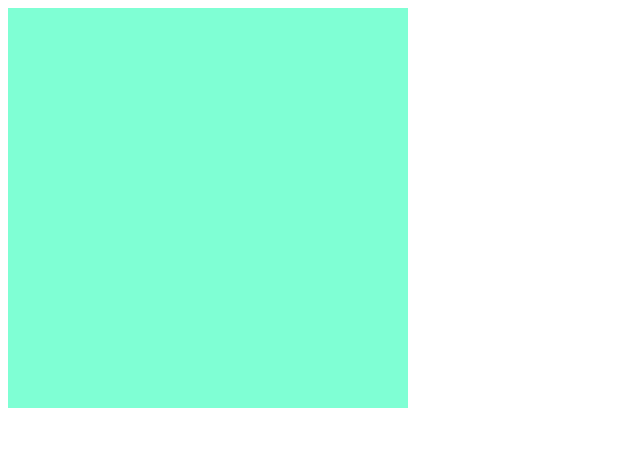
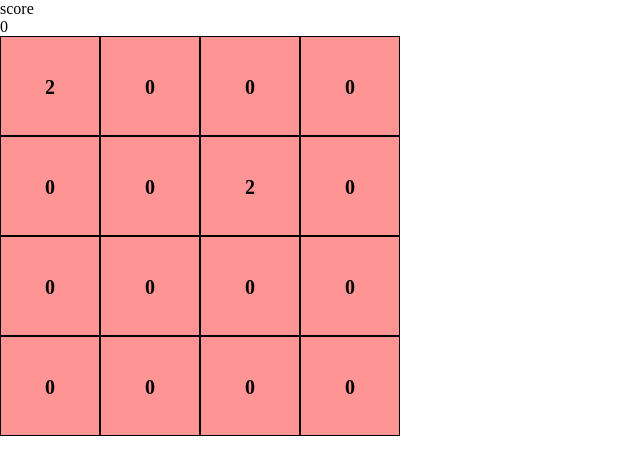
Before and after one commit to p6te/2048---game, a plain HTML site: page index.html in a window 1280 px wide. Shown: the whole page, without its empty margins (0-640 px from the left). Drawn offline with Linux system fonts and the light colour scheme.

Commit message:
create grid, add random two generator

```diff
--- a/app.js
+++ b/app.js
@@ -0,0 +1,58 @@
+addEventListener("DOMContentLoaded", () => {
+  const gridDisplay = document.querySelector(".grid");
+  const scoreDisplay = document.querySelector("#score");
+  const resultDisplay = document.querySelector("#result");
+
+  const width = 4;
+  let squares = [];
+
+  function createBoard() {
+    for (let i = 0; i < width * width; i++) {
+      const square = document.createElement("div");
+      square.innerHTML = 0;
+
+      gridDisplay.appendChild(square);
+      squares.push(square);
+    }
+    generate();
+    generate();
+  }
+
+  createBoard();
+  //generate a numer two randomly
+  function generate() {
+    let randomNumber = Math.floor(Math.random() * squares.length);
+
+
+
+    if (squares[randomNumber].innerHTML == 0) {
+      squares[randomNumber].innerHTML = 2;
+    } else generate();
+  }
+
+  //swipe right
+
+//   function moveRight() {
+
+//     for (let i = 0; i < 16; i++) {
+//         console.log(i);
+//       if (i % 4 === 0) {
+//         let totalOne = squares[i].innerHTML;
+//         let totalTwo = squares[i + 1].innerHTML;
+//         let totalThree = squares[i + 2].innerHTML;
+//         let totalFour = squares[i + 3].innerHTML;
+
+//         let row = [
+//           parseInt(totalOne),
+//           parseInt(totalTwo),
+//           parseInt(totalThree),
+//           parseInt(totalFour),
+//         ];
+
+//         console.log(row);
+//       }
+//     }
+//   }
+
+//   moveRight();
+});
--- a/index.html
+++ b/index.html
@@ -1,18 +1,19 @@
 <!DOCTYPE html>
 <html lang="en">
-<head>
-    <meta charset="UTF-8">
-    <meta http-equiv="X-UA-Compatible" content="IE=edge">
-    <meta name="viewport" content="width=device-width, initial-scale=1.0">
-    <link rel="stylesheet" href="style.css">
-    <script src="app.js" defer charset="utf-8"></script>
+  <head>
+    <meta charset="UTF-8" />
+    <meta http-equiv="X-UA-Compatible" content="IE=edge" />
+    <meta name="viewport" content="width=device-width, initial-scale=1.0" />
+    <link rel="stylesheet" href="style.css" />
+    <script src="app.js" charset="utf-8" defer></script>
     <title>Document</title>
-</head>
-<body>
-
-    <div class="grid">
-
+  </head>
+  <body>
+    <div class="score-container">
+      <div class="score-title">score</div>
+      <span id="score">0</span>
     </div>
-
-</body>
+    <div id="result"></div>
+    <div class="grid"></div>
+  </body>
 </html>
--- a/style.css
+++ b/style.css
@@ -1,6 +1,24 @@
+* {
+  box-sizing: border-box;
+  margin: 0;
+  padding: 0;
+}
+
 .grid {
-    display: flex;
-    width: 400px;
-    height: 400px;
-    background-color: aquamarine;
+  display: flex;
+  flex-wrap: wrap;
+  width: 400px;
+  height: 400px;
+  background-color: aquamarine;
 }
+
+.grid div {
+  background-color: rgb(255, 148, 148);
+  width: 100px;
+  height: 100px;
+  border: 1px solid black;
+  text-align: center;
+  line-height: 100px;
+  font-size: 20px;
+  font-weight: bold;
+}
```
